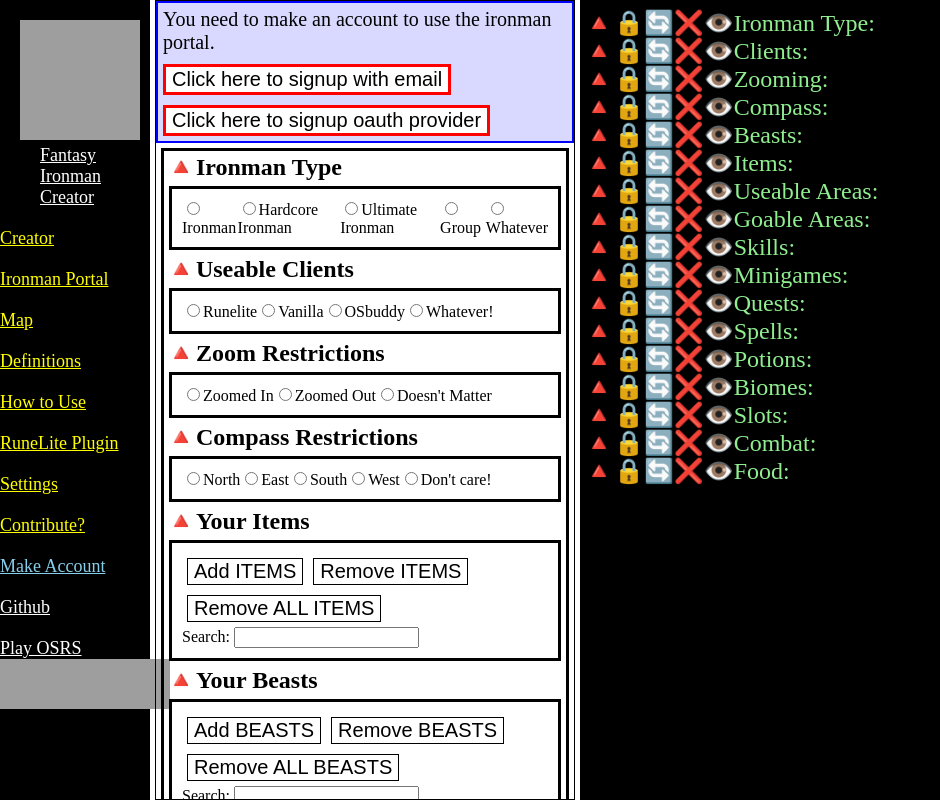
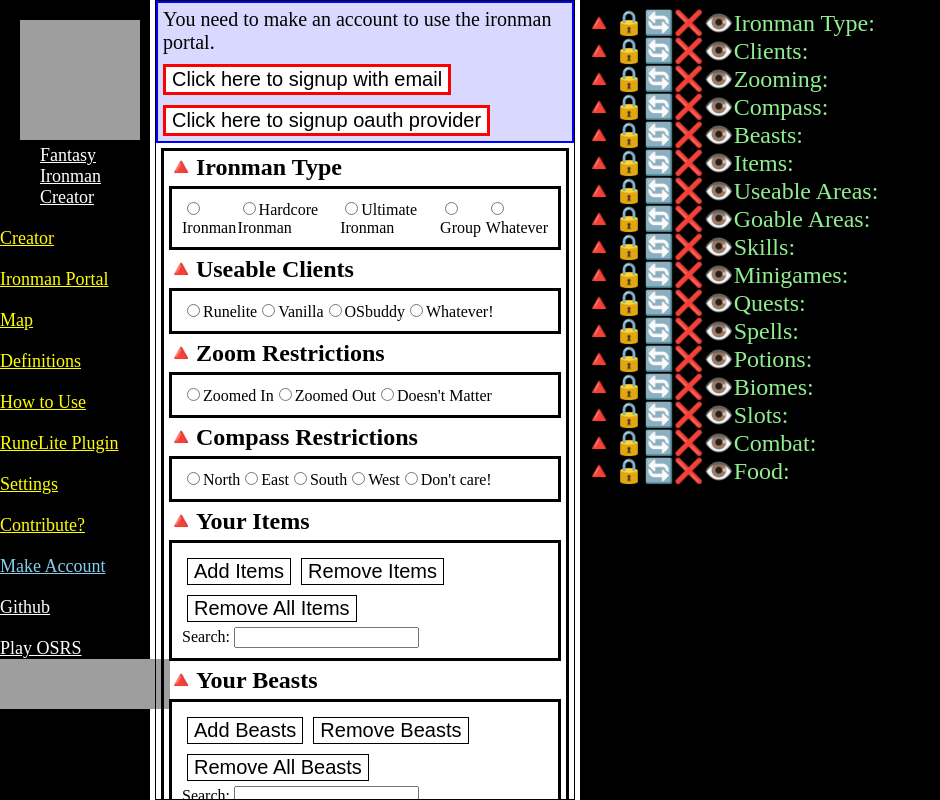
Before and after one commit to Yonkai/ironman-challenge-maker, a Next.js app: page / in a window 1280 px wide. Shown: the whole page, without its empty margins (0-940 px from the left). Built offline with nearby package versions, Linux system fonts and the light colour scheme; grey boxes are pictures that could not be loaded; a web font is replaced by a local one.

Commit message:
remove ALL CAPS with lodash string function

```diff
--- a/components/form-comps/RandomSearchForm.js
+++ b/components/form-comps/RandomSearchForm.js
@@ -1,5 +1,6 @@
 import React from 'react'
 import Downshift from 'downshift'
+import capitalize from 'lodash/capitalize'
 import useToggle from './hooks/useToggle.js'
 
 const RandomSearchForm = (props) => {
@@ -18,9 +19,9 @@ const RandomSearchForm = (props) => {
                 1: add
                 2: remove all
               */}
-            <button value={1} name={props.keys[objKey]} onClick={(event) => props.handleRandomSearchChange(event, props.challengesKey)}>Add { props.keys[objKey]}</button>
-            <button value={-1} name={props.keys[objKey]} onClick={(event) => props.handleRandomSearchChange(event, props.challengesKey)} >Remove { props.keys[objKey]}</button>
-            <button value={2} name={props.keys[objKey]} onClick={(event) => props.handleRandomSearchChange(event, props.challengesKey)} >Remove ALL { props.keys[objKey]}</button>
+            <button value={1} name={props.keys[objKey]} onClick={(event) => props.handleRandomSearchChange(event, props.challengesKey)}>Add {capitalize(props.keys[objKey])}</button>
+            <button value={-1} name={props.keys[objKey]} onClick={(event) => props.handleRandomSearchChange(event, props.challengesKey)} >Remove {capitalize(props.keys[objKey])}</button>
+            <button value={2} name={props.keys[objKey]} onClick={(event) => props.handleRandomSearchChange(event, props.challengesKey)} >Remove All {capitalize(props.keys[objKey])}</button>
           </div>))}
         <Downshift
           onChange={(selection) => {
--- a/pages/index.js
+++ b/pages/index.js
@@ -67,6 +67,8 @@ class IronmanChallengeRoot extends Component {
   }
 
   // "Modifiers" are specific to each challenge field
+  // TODO: Deselect all through controlled state passing down that state through checkbox
+  // like in example
   handleChange (event) {
     console.log(event)
     const { target } = event
@@ -76,6 +78,8 @@ class IronmanChallengeRoot extends Component {
     switch (type) {
       case 'checkbox':
       case 'button':
+        // TODO setup controlled checkbox state
+
         this.setState(prevState => {
           if (value === 'CLEAR_ALL') {
             return { [name]: [] }
```
